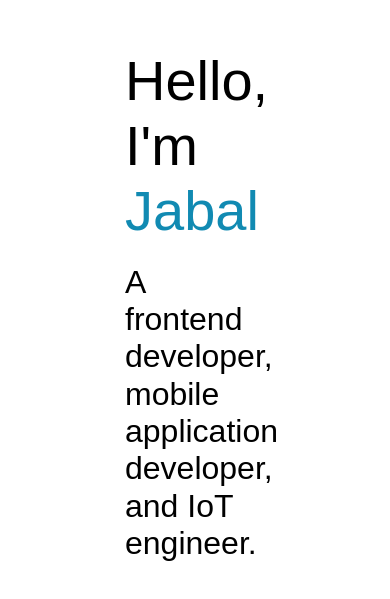
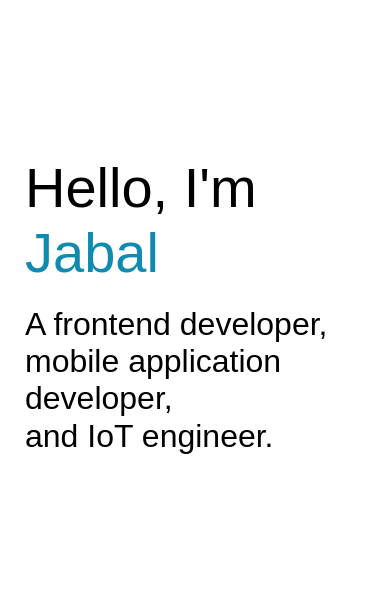
Before and after one commit to jaballogian/portfolio, a React (Create React App) app: page / in a window 390 px wide. Shown: the part 117-716 px from the top of the page. Built offline with nearby package versions, Linux system fonts and the light colour scheme.

Commit message:
add responsive style for Home page

```diff
--- a/src/pages/Home/homeUseStyles.js
+++ b/src/pages/Home/homeUseStyles.js
@@ -6,7 +6,21 @@ const useStyles = makeStyles((theme) => ({
     flexGrow: 1,
     width: '100%',
     boxSizing: 'border-box',
-    padding: '0px 125px',
+    [theme.breakpoints.down('xs')]: {
+      padding: '0px 25px',
+    },
+    [theme.breakpoints.only('sm')]: {
+      padding: '0px 50px',
+    },
+    [theme.breakpoints.only('md')]: {
+      padding: '0px 75px',
+    },
+    [theme.breakpoints.only('lg')]: {
+      padding: '0px 100px',
+    },
+    [theme.breakpoints.up('xl')]: {
+      padding: '0px 125px',
+    },
   },
 }))
 
```
